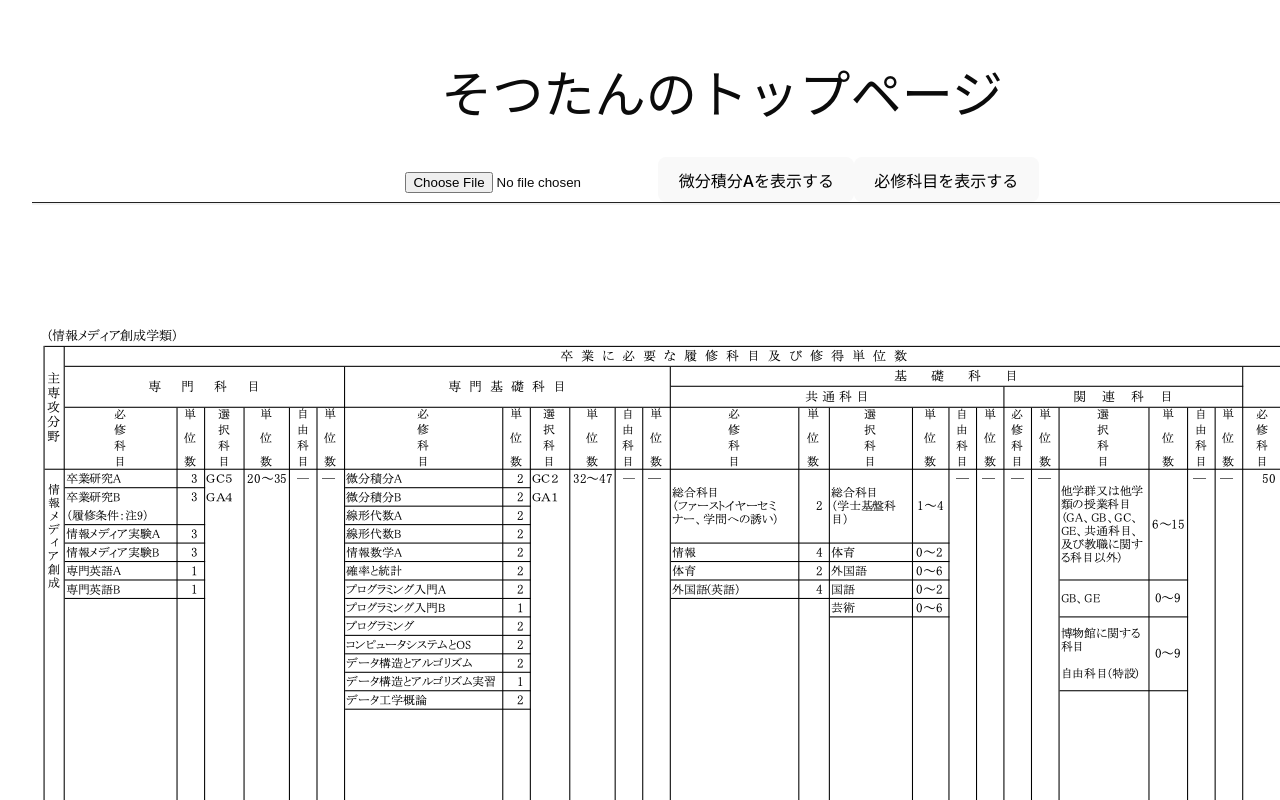
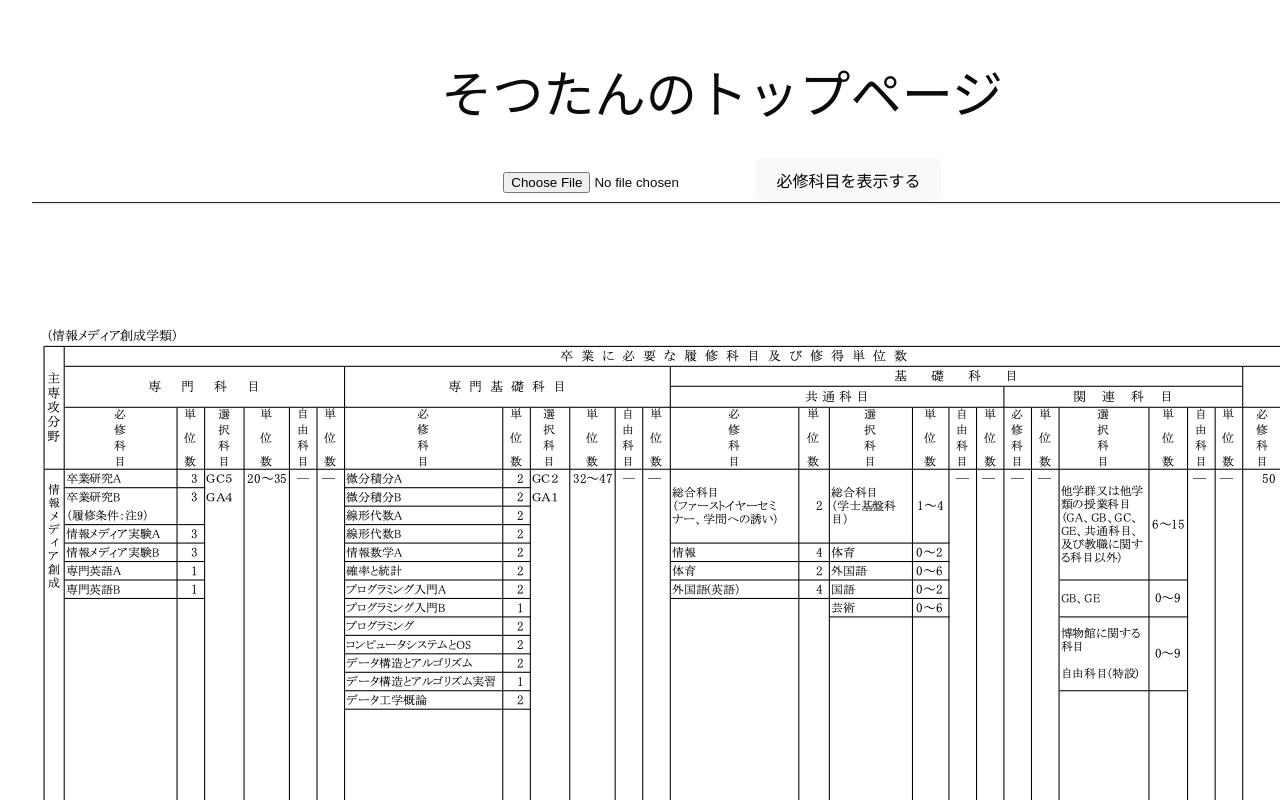
Before and after one commit to blue031415/Sotsutan, a React (Vite) app: page / in a window 1280 px wide. Shown: the top 800 px of the page. Built offline with nearby package versions, Linux system fonts and the light colour scheme.

Commit message:
remove button

```diff
--- a/src/App.tsx
+++ b/src/App.tsx
@@ -54,9 +54,6 @@ function App() {
         id="upload-file"
         onChange={fetchData}
       ></input>
-      <button onClick={toggleGrayout}>
-        {isGrayoutVisible ? "微分積分Aを表示しない" : "微分積分Aを表示する"}
-      </button>
       <button onClick={toggleOverlay}>
         {isOverlayVisible ? "必修科目を表示しない" : "必修科目を表示する"}
       </button>
```
